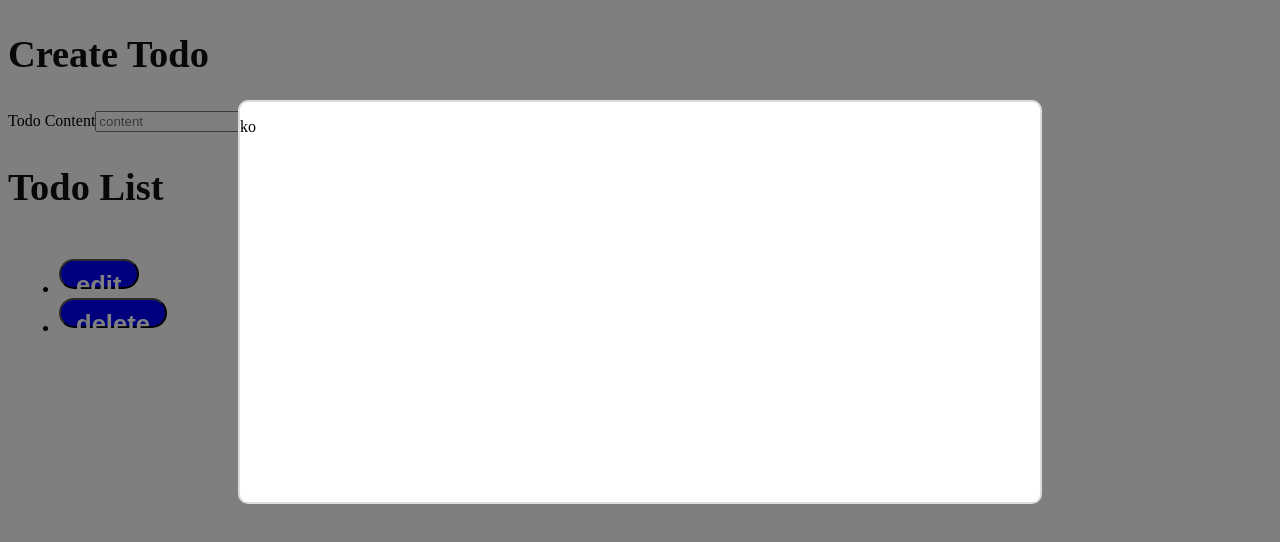
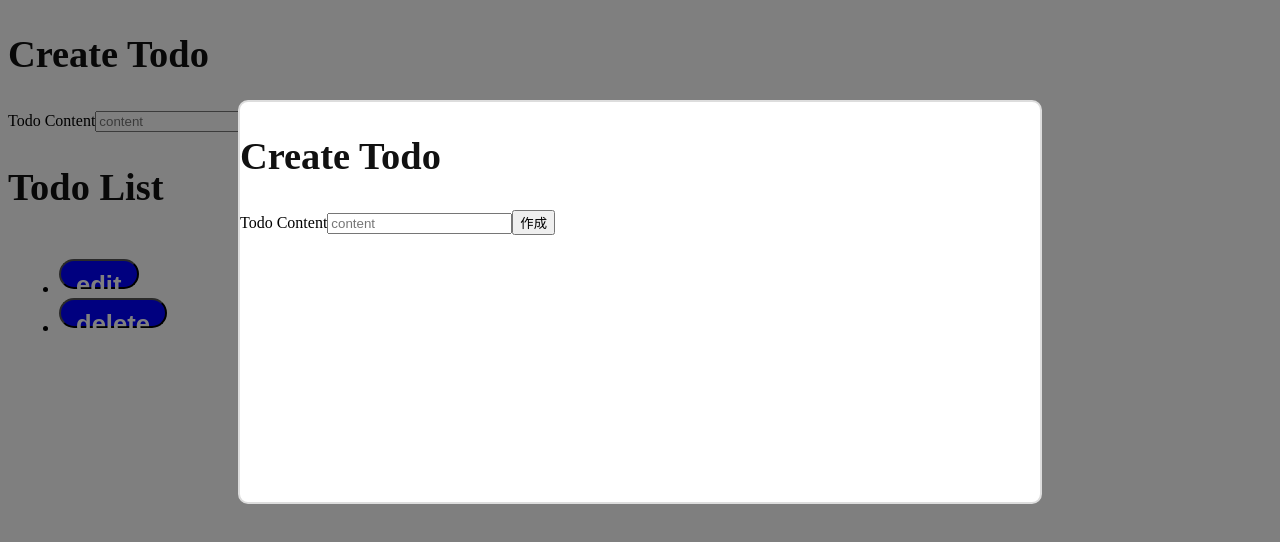
Before and after one commit to nobumitsu-1995/todoapp_express_react, a React (Create React App) app in the folder frontend/: page /todos in a window 1280 px wide. Both pictures are taken after a click on the button "edit". Shown: the top 542 px of the page. Built offline with nearby package versions, Linux system fonts and the light colour scheme; no server answers.

Commit message:
create: Todoのupdate, delete機能の作成(front)

```diff
--- a/frontend/src/components/molecules/TableItem.tsx
+++ b/frontend/src/components/molecules/TableItem.tsx
@@ -1,19 +1,50 @@
 import React from 'react'
+import { client } from '../../utils/functions/axios';
+import { useTodosContext } from '../../utils/functions/TodoContext';
 import { Todo } from '../../utils/types/todo'
+import { Button } from '../atoms';
+import ModalButton from '../organisms/ModalButton';
 import MenuList from './MenuList'
 
 type Props = {
   todo: Todo;
-  menuItems: {
-    id: number;
-    item: React.ReactNode
-  }[]
 }
 
 const TableItem: React.FC<Props> = ({
   todo,
-  menuItems
 }) => {
+  const { todos, setTodos } = useTodosContext();
+
+  const handleClick = () => {
+    // eslint-disable-next-line no-restricted-globals
+    if (confirm("Delete Todo")) {
+      client.delete(`/todos/${todo._id}`)
+        .then(() => {
+          setTodos([...todos.filter(t => t._id !== todo._id)])
+        })
+        .catch((error: any) => {
+          console.error(error);
+        })
+    }
+  }
+
+  const menuItems = [
+    {
+      id: 1,
+      item: <ModalButton
+        children="edit"
+        id={todo._id}
+      />
+    },
+    {
+      id: 2,
+      item: <Button
+        children="delete"
+        onClick={handleClick}
+      />
+    },
+  ]
+
   return (
     <tr>
       <th>
--- a/frontend/src/components/organisms/ModalButton.tsx
+++ b/frontend/src/components/organisms/ModalButton.tsx
@@ -4,15 +4,19 @@ import { Button } from '../atoms';
 
 type Props = {
   children: React.ReactNode | string;
+  id: string;
 }
 
-const ModalButton: React.FC<Props> = ({ children }) => {
-  const { isOpen, setIsOpen } = useModalContext()
-
+const ModalButton: React.FC<Props> = ({ children, id }) => {
+  const { isOpen, setIsOpen, setModalId } = useModalContext()
+  const handleClick = () => {
+    setIsOpen(!isOpen)
+    setModalId(id)
+  }
   return (
     <Button
       children={children}
-      onClick={() => {setIsOpen(!isOpen)}}
+      onClick={handleClick}
     />
   )
 }
--- a/frontend/src/components/organisms/TodoList.tsx
+++ b/frontend/src/components/organisms/TodoList.tsx
@@ -1,29 +1,13 @@
 import React from 'react'
-import { ModalContextProvider, useModalContext } from '../../utils/functions/ModalContext'
+import { ModalContextProvider } from '../../utils/functions/ModalContext'
 import { useTodosContext } from '../../utils/functions/TodoContext'
-import { Button, Title } from '../atoms'
+import { Title } from '../atoms'
 import { TableItem } from '../molecules'
 import ModalBody from './ModalBody'
-import ModalButton from './ModalButton'
+import TodoModal from './TodoModal'
 
 const TodoList: React.FC = () => {
   const { todos } = useTodosContext();
-
-  const menuItems = [
-    {
-      id: 1,
-      item: <ModalButton
-        children="edit"
-        />
-    },
-    {
-      id: 2,
-      item: <Button
-        children="delete"
-        onClick={()=>alert("Delete Todo!")}
-      />
-    },
-  ]
 
   return (
     <ModalContextProvider>
@@ -35,15 +19,16 @@ const TodoList: React.FC = () => {
               {todos.map(todo => {
                 return (
                   <TableItem
-                  todo={todo}
-                  menuItems={menuItems}                />
-                  )
-                })}
+                    key={todo._id}
+                    todo={todo}
+                  />
+                )
+              })}
             </tbody>
           </table>
         : "nothing to do!!"}
       </section>
-      <ModalBody children={<p>ko</p>}/>
+      <ModalBody children={<TodoModal />}/>
     </ModalContextProvider>
   )
 }
--- /dev/null
+++ b/frontend/src/components/organisms/TodoModal.tsx
@@ -0,0 +1,60 @@
+import React, { useState, useEffect } from 'react'
+import { useNavigate } from 'react-router';
+import { client } from '../../utils/functions/axios';
+import { useModalContext } from '../../utils/functions/ModalContext';
+import { useTodosContext } from '../../utils/functions/TodoContext';
+import { Title } from '../atoms'
+import { Form } from '../molecules'
+
+const TodoModal: React.FC = () => {
+  const navigate = useNavigate();
+  const { modalId, setIsOpen, isOpen } = useModalContext();
+  const { todos, setTodos } = useTodosContext();
+  const [todo, setTodo] = useState({_id: "", content: ""})
+
+  useEffect(() => {
+    const _todo = todos.find(todo => todo._id === modalId)
+    _todo && setTodo(_todo)
+  }, [modalId])
+
+  const handleInputChange = (event: React.ChangeEvent<HTMLInputElement>) => {
+    const { name, value } = event.target;
+    setTodo({ ...todo, [name]: value })
+  }
+
+  const inputItems = [
+    {
+      name: "content",
+      label: "Todo Content",
+      value: todo.content,
+      onChange: handleInputChange,
+    }
+  ]
+
+  const onSubmit = (event: React.FormEvent<HTMLFormElement>) => {
+    event.preventDefault();
+    client.patch(`/todos/${modalId}`, todo)
+    .then((todo: any) => {
+      setTodos([...todos.filter(t => t._id !== modalId), todo.data])
+      setIsOpen(!isOpen)
+      navigate("/todos")
+    })
+    .catch((error: any) => {
+      console.error(error);
+    })
+  }
+
+  return (
+    <section>
+      <Title
+        text="Create Todo"
+      />
+      <Form
+        inputItems={inputItems}
+        onSubmit={(event)=>{onSubmit(event)}}
+      />
+    </section>
+  )
+}
+
+export default TodoModal
--- a/frontend/src/utils/functions/ModalContext.tsx
+++ b/frontend/src/utils/functions/ModalContext.tsx
@@ -3,6 +3,8 @@ import React, {createContext, useContext, useMemo, useState} from 'react'
 type ModalContextType = {
   isOpen: boolean;
   setIsOpen: React.Dispatch<React.SetStateAction<boolean>>;
+  modalId: string;
+  setModalId: React.Dispatch<React.SetStateAction<string>>;
 }
 
 const ModalContext = createContext({} as ModalContextType)
@@ -13,12 +15,13 @@ export const useModalContext = () => {
 
 export const ModalContextProvider: React.FC<{children: React.ReactNode}> = ({ children }) => {
   const [isOpen, setIsOpen] = useState(false);
+  const [modalId, setModalId] = useState("");
 
   const value = useMemo(() => {
     return {
-      isOpen, setIsOpen
+      isOpen, setIsOpen, modalId, setModalId
     }
-  }, [isOpen, setIsOpen])
+  }, [isOpen, setIsOpen, modalId, setModalId])
 
   return (
     <ModalContext.Provider value={value}>
```
